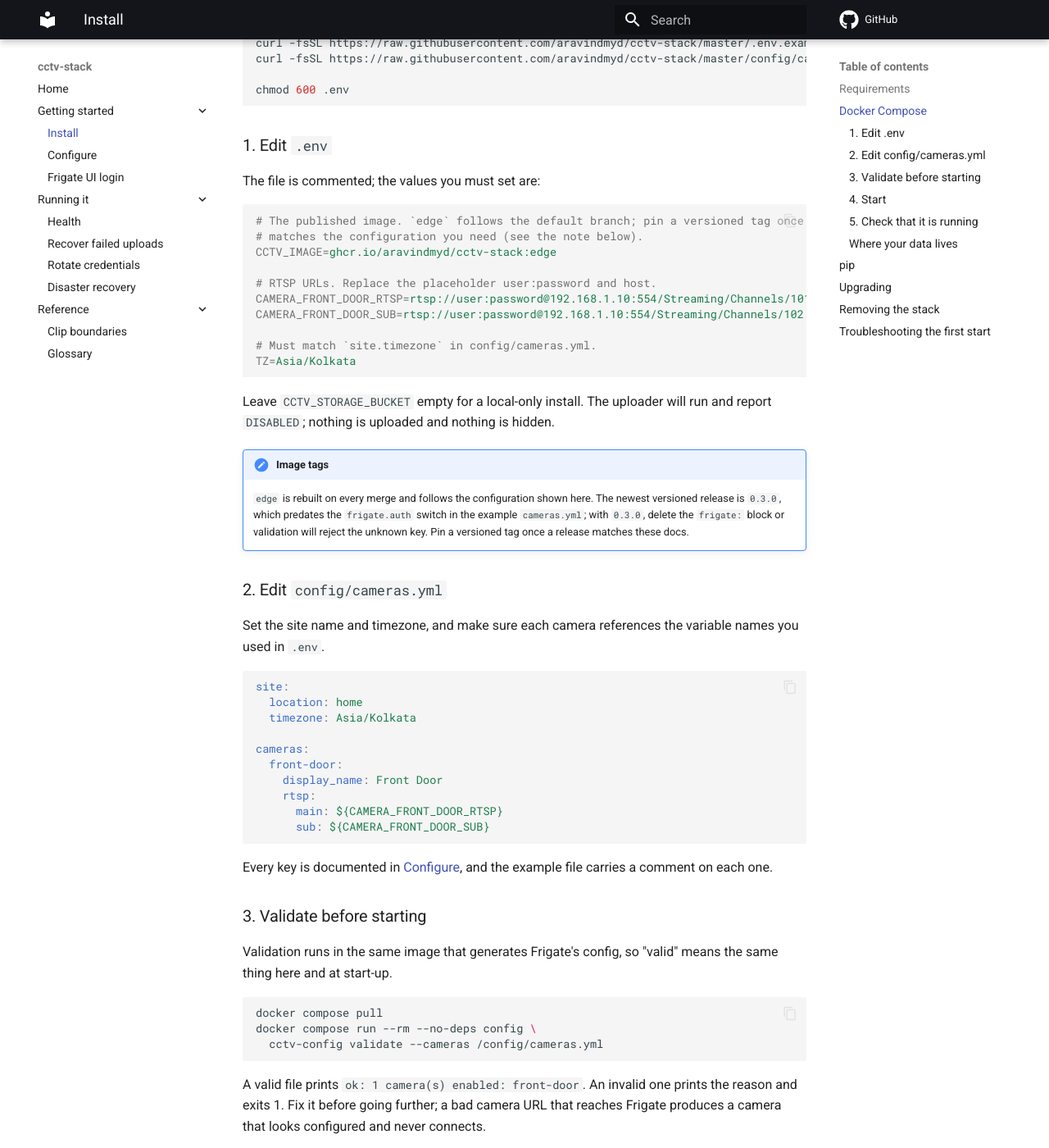
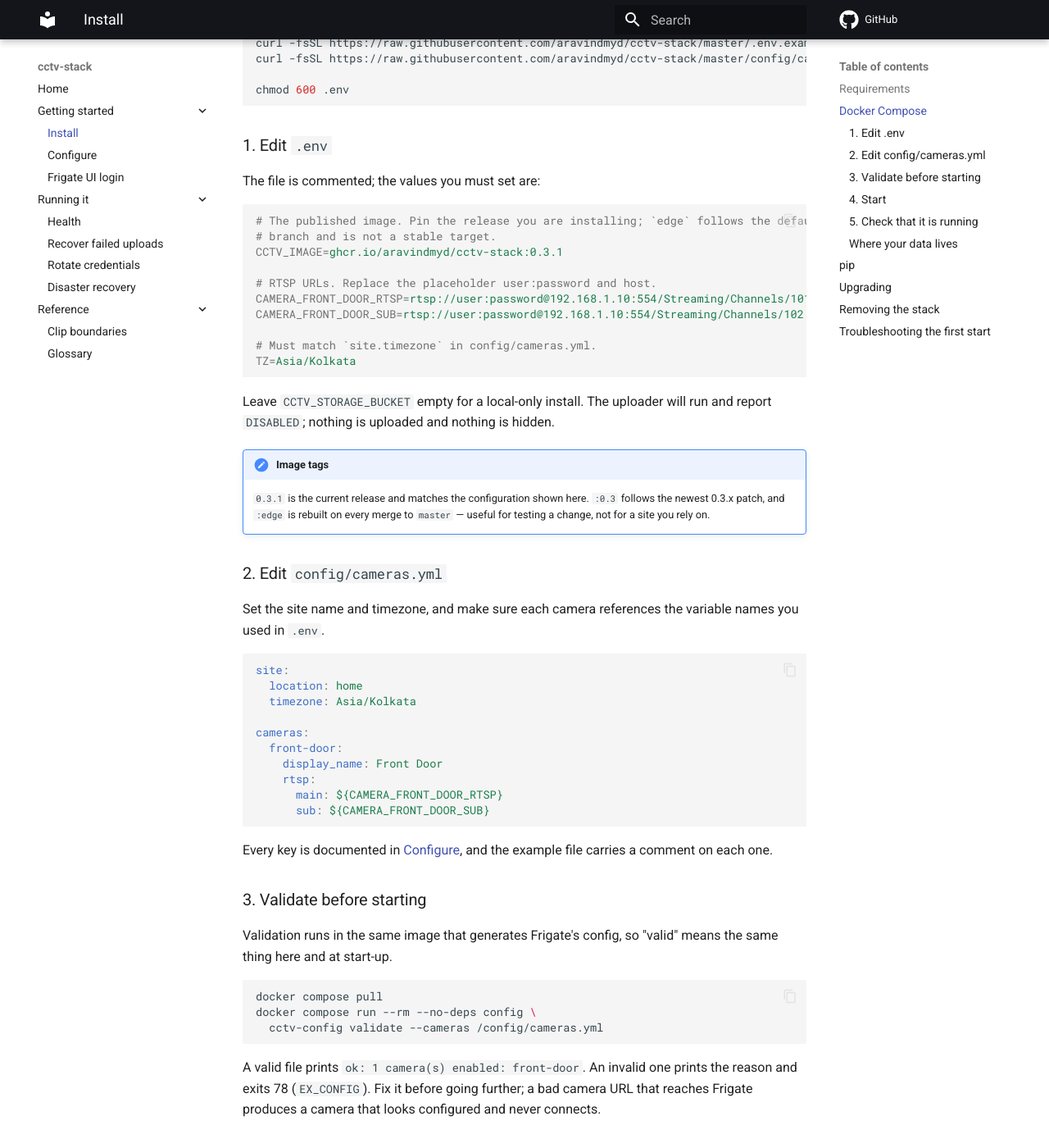
Before and after one commit to aravindmyd/cctv-stack, an MkDocs documentation site: the page built from docs/install.md, in a window 1280 px wide and 1400 px high, scrolled down 838 px. Shown: the whole window at 82% size. Built offline with MkDocs 1.6.1 and Material for MkDocs 9.7.7, drawn with Linux system fonts in a browser that asks for light colours; comment, search, counter and statistics services are not loaded.

Commit message:
docs: pin the install to 0.3.1
0.3.1 is published on PyPI and GHCR, so the install page can name a version instead of :edge, and the caveat about 0.3.0 rejecting the frigate: block is gone. The validate section now says the command exits 78 (EX_CONFIG).

Signed-off-by: Jothika Raja <jothika.zero@gmail.com>

````diff
--- a/docs/install.md
+++ b/docs/install.md
@@ -35,9 +35,9 @@
 The file is commented; the values you must set are:
 
 ```ini
-# The published image. `edge` follows the default branch; pin a versioned tag once it
-# matches the configuration you need (see the note below).
-CCTV_IMAGE=ghcr.io/aravindmyd/cctv-stack:edge
+# The published image. Pin the release you are installing; `edge` follows the default
+# branch and is not a stable target.
+CCTV_IMAGE=ghcr.io/aravindmyd/cctv-stack:0.3.1
 
 # RTSP URLs. Replace the placeholder user:password and host.
 CAMERA_FRONT_DOOR_RTSP=rtsp://user:password@192.168.1.10:554/Streaming/Channels/101
@@ -51,10 +51,9 @@
 report `DISABLED`; nothing is uploaded and nothing is hidden.
 
 !!! note "Image tags"
-    `edge` is rebuilt on every merge and follows the configuration shown here. The newest
-    versioned release is `0.3.0`, which predates the `frigate.auth` switch in the example
-    `cameras.yml`; with `0.3.0`, delete the `frigate:` block or validation will reject the
-    unknown key. Pin a versioned tag once a release matches these docs.
+    `0.3.1` is the current release and matches the configuration shown here. `:0.3` follows
+    the newest 0.3.x patch, and `:edge` is rebuilt on every merge to `master` — useful for
+    testing a change, not for a site you rely on.
 
 ### 2. Edit `config/cameras.yml`
 
@@ -89,8 +88,8 @@
 ```
 
 A valid file prints `ok: 1 camera(s) enabled: front-door`. An invalid one prints the
-reason and exits 1. Fix it before going further; a bad camera URL that reaches Frigate
-produces a camera that looks configured and never connects.
+reason and exits 78 (`EX_CONFIG`). Fix it before going further; a bad camera URL that
+reaches Frigate produces a camera that looks configured and never connects.
 
 ### 4. Start
 
````
Also changed, not shown: CONTRIBUTING.md (+1 -1 lines), README.md (+3 -3 lines), internal/index.md (+1 -1 lines), internal/now.md (+0 -14 lines).
